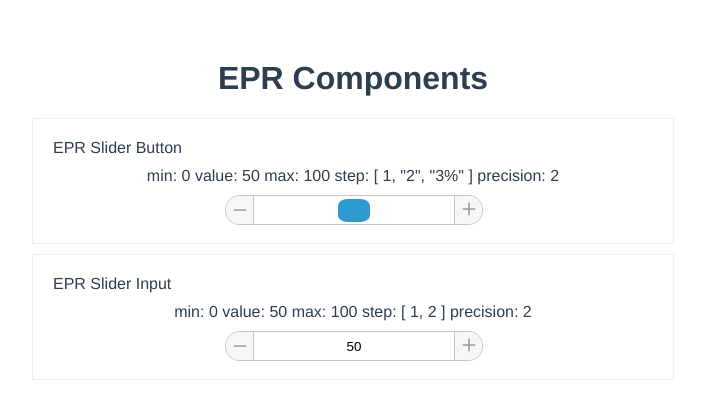
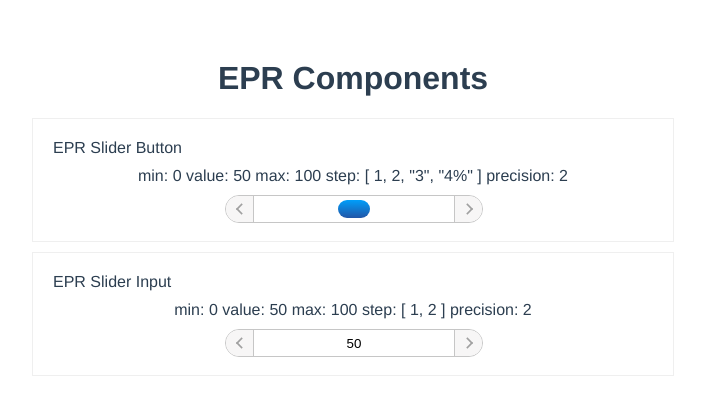
Before and after one commit to ciqtek/epr-components, a Vue app: page / in a window 1280 px wide. Shown: the top 418 px of the page, without its empty margins (287-992 px from the left). Built offline with nearby package versions, Linux system fonts and the light colour scheme.

Commit message:
优化功能

```diff
--- a/src/App.vue
+++ b/src/App.vue
@@ -39,7 +39,7 @@ export default defineComponent({
     const config: Config = reactive({
       min: 0,
       max: 100,
-      step: [1, '2', '3%'],
+      step: [1, 2, '3', '4%'],
       step2: [1, 2],
       value: 50,
       value2: 50,
@@ -93,6 +93,6 @@ export default defineComponent({
 .item{
   margin: 0 auto;
   width: 256px;
-  height: 28px;
+  height: 26px;
 }
 </style>
--- a/src/components/sliderBtn/index.vue
+++ b/src/components/sliderBtn/index.vue
@@ -1,13 +1,13 @@
 <template>
   <div class="epr-btn">
-    <span class="epr-btn-reduce" @click="handleChange('left')">
-      <span class="math-minus"></span>
+    <span class="epr-btn-reduce" @mousedown="btnMouseDownEvent('left', $event)" @mouseup="btnMouseUpEvent('left', $event)" @mouseout="clearBtnTimer">
+      <span class="gg-chevron-left"></span>
     </span>
-    <span class="epr-btn-track" @mousedown.self="mousedownEvent" @mouseup.self="mouseupEvent" @mouseout="clearTimer" ref="track">
+    <span class="epr-btn-track" @mousedown.self="trackMouseDownEvent" @mouseup.self="trackMouseUpEvent" @mouseout="clearTrackTimer" ref="track">
       <span class="epr-btn-slider" ref="slider" @mousedown="sliderMouseDown" @mouseup="sliderMouseUp" @mousemove="sliderMouseMove" @mouseout="sliderMouseOut"></span>
     </span>
-    <span class="epr-btn-increase" @click="handleChange('right')">
-      <span class="math-plus"></span>
+    <span class="epr-btn-increase" @mousedown="btnMouseDownEvent('right', $event)" @mouseup="btnMouseUpEvent('right', $event)">
+      <span class="gg-chevron-right"></span>
     </span>
   </div>
 </template>
@@ -30,7 +30,7 @@ export default defineComponent({
     },
     step: {
       type: Array,
-      default: [1, '5%', '10%']
+      default: [1, 2, '5%', '10%']
     },
     precision: {
       type: Number,
@@ -39,14 +39,16 @@ export default defineComponent({
   },
   emits: ['change'],
   setup (props, { emit }) {
-    const slider = ref() // 滑块 dom
-    const track = ref() // 滑道 dom
-    let sliderWidth = 0 // 滑块的宽度
-    let trackWidth = 0 // 滑道的宽度
-    let timer1: any = 0 // 判断是点击还是长按
-    let timer2: any = 0 // 长按时，间隔时间
-    let canMove = false // 判断能否拖拽
-    let x = 0 // 拖拽的位移距离
+    const slider = ref() // 【滑块】 dom
+    const track = ref() // 【滑道】 dom
+    let sliderWidth = 0 // 【滑块】的宽度
+    let trackWidth = 0 // 【滑道】的宽度
+    let btnTimer1: any = 0 // 判断【按钮】是点击还是长按
+    let btnTimer2: any = 0 // 【按钮】长按时，间隔时间
+    let trackTimer1: any = 0 // 判断【滑道】是点击还是长按
+    let trackTimer2: any = 0 // 【滑道】长按时，间隔时间
+    let canMove = false // 判断【滑块】能否拖拽
+    let x = 0 // 【滑块】拖拽的位移距离
 
     // 初始化，并检查值
     function initAndCheck () {
@@ -78,9 +80,53 @@ export default defineComponent({
       const value = (props.max - props.min) * newPos / (trackWidth - sliderWidth) + props.min
       emit('change', toPrecision(value))
     }
-    // 两侧按钮
-    function handleChange (pos: string) {
+
+    // 【按钮】：按下
+    function btnMouseDownEvent (pos: string, e: MouseEvent) {
+      btnTimer1 = setTimeout(() => {
+        btnLongpress(pos, e)
+      }, 300)
+    }
+    // 【按钮】：长按
+    function btnLongpress (pos: string, e: MouseEvent) {
+      btnTimer1 = 0
+      const propsStep = props.step[1]
+      let step = 0
+      if (typeof propsStep === 'string') {
+        if (propsStep.includes('%')) {
+          step = (trackWidth - sliderWidth) * Number(propsStep.replace('%', '')) / 100
+        } else {
+          step = Number(propsStep) * (trackWidth - sliderWidth) / (props.max - props.min)
+        }
+      } else if (typeof propsStep === 'number') {
+        step = propsStep * (trackWidth - sliderWidth) / (props.max - props.min)
+      } else {
+        return console.error('[EPR SLIDER BUTTON]: 步进的值只能为：整数，数字型字符串 或 带百分号的字符串，如：[1, "2", "5%"]')
+      }
+      btnTimer2 =setInterval(() => {
         const sPos = getSliderLeft()
+        if (pos === 'left') {
+          if (sPos - step >= 0) {
+            slider.value.style.left = (sPos - step) + 'px'
+          } else {
+            slider.value.style.left = '0px'
+          }
+        }
+        if (pos === 'right') {
+          if (sPos + step <= trackWidth - sliderWidth) {
+            slider.value.style.left = (sPos + step) + 'px'
+          } else {
+            slider.value.style.left = (trackWidth - sliderWidth) + 'px'
+          }
+        }
+        returnValue()
+      }, 250)
+    }
+    // 【按钮】：单击
+    function btnMouseUpEvent (pos: string, e: MouseEvent) {
+      clearTimeout(btnTimer1)
+      clearInterval(btnTimer2)
+      if (btnTimer1 !== 0) {
         const propsStep = props.step[0]
         let step = 0
         if (typeof propsStep === 'string') {
@@ -94,15 +140,16 @@ export default defineComponent({
         } else {
           return console.error('[EPR SLIDER BUTTON]: 步进的值只能为：整数，数字型字符串 或 带百分号的字符串，如：[1, "2", "5%"]')
         }
+        const sPos = getSliderLeft()
         if (pos === 'left') {
-        if (sPos - step < 0) {
+          if (sPos - step >= 0) {
+            slider.value.style.left = (sPos - step) + 'px'
+          } else {
             slider.value.style.left = '0px'
-        } else {
-          slider.value.style.left = (sPos - step) + 'px'
           }
         }
         if (pos === 'right') {
-        if (sPos + sliderWidth + step < trackWidth) {
+          if (sPos + step <= trackWidth - sliderWidth) {
             slider.value.style.left = (sPos + step) + 'px'
           } else {
             slider.value.style.left = (trackWidth - sliderWidth) + 'px'
@@ -110,20 +157,27 @@ export default defineComponent({
         }
         returnValue()
       }
-    // 鼠标按下事件
-    function mousedownEvent (e: MouseEvent) {
-      timer1 = setTimeout(() => {
-        longpress(e)
+    }
+    // 【按钮】：清理定时器
+    function clearBtnTimer () {
+      clearTimeout(btnTimer1)
+      clearInterval(btnTimer2)
+    }
+
+    // 【滑道】：按下
+    function trackMouseDownEvent (e: MouseEvent) {
+      trackTimer1 = setTimeout(() => {
+        trackLongpress(e)
       }, 300)
     }
-    // 单击事件
-    function mouseupEvent (e: MouseEvent) {
-      clearTimeout(timer1)
-      clearInterval(timer2)
-      if (timer1 !== 0) {
+    // 【滑道】：单击
+    function trackMouseUpEvent (e: MouseEvent) {
+      clearTimeout(trackTimer1)
+      clearInterval(trackTimer2)
+      if (trackTimer1 !== 0) {
         const offsetX = e.offsetX
         const sPos = getSliderLeft()
-        const propsStep = props.step[1]
+        const propsStep = props.step[2]
         let step = 0
         if (typeof propsStep === 'string') {
           if (propsStep.includes('%')) {
@@ -152,11 +206,11 @@ export default defineComponent({
         returnValue()
       }
     }
-    // 长按事件
-    function longpress (e: MouseEvent) {
-      timer1 = 0
+    // 【滑道】：长按
+    function trackLongpress (e: MouseEvent) {
+      trackTimer1 = 0
       const offsetX = e.offsetX
-      const propsStep = props.step[2]
+      const propsStep = props.step[3]
       let step = 0
       if (typeof propsStep === 'string') {
         if (propsStep.includes('%')) {
@@ -169,7 +223,7 @@ export default defineComponent({
       } else {
         return console.error('[EPR SLIDER BUTTON]: 步进的值只能为：整数，数字型字符串 或 带百分号的字符串，如：[1, "2", "5%"]')
       }
-      timer2 =setInterval(() => {
+      trackTimer2 =setInterval(() => {
         const sPos = getSliderLeft()
         if (offsetX > sPos) {
           if (sPos + step < trackWidth - sliderWidth) {
@@ -187,27 +241,27 @@ export default defineComponent({
         returnValue()
       }, 250)
     }
-    // 清除定时器
-    function clearTimer () {
-      clearTimeout(timer1)
-      clearInterval(timer2)
+    // 【滑道】：清除定时器
+    function clearTrackTimer () {
+      clearTimeout(trackTimer1)
+      clearInterval(trackTimer2)
     }
 
-    // 拖拽：鼠标按下
+    // 【拖拽】：鼠标按下
     function sliderMouseDown (evt: MouseEvent) {
       canMove = true
       const left = getSliderLeft()
       x = evt.clientX - left
     }
-    // 拖拽：鼠标松开
+    // 【拖拽】：鼠标松开
     function sliderMouseUp () {
       canMove = false
     }
-    // 拖拽：鼠标移出
+    // 【拖拽】：鼠标移出
     function sliderMouseOut () {
       canMove = false
     }
-    // 拖拽：鼠标拖拽
+    // 【拖拽】：鼠标拖拽
     function sliderMouseMove (evt: MouseEvent) {
       if (canMove) {
         if (evt.clientX - x < 0) {
@@ -228,10 +282,12 @@ export default defineComponent({
     return {
       track,
       slider,
-      handleChange,
-      mousedownEvent,
-      mouseupEvent,
-      clearTimer,
+      btnMouseDownEvent,
+      btnMouseUpEvent,
+      clearBtnTimer,
+      trackMouseDownEvent,
+      trackMouseUpEvent,
+      clearTrackTimer,
       sliderMouseDown,
       sliderMouseMove,
       sliderMouseUp,
@@ -260,16 +316,29 @@ export default defineComponent({
     background-color: #f7f6f6;
     border-radius: 14px 0 0 14px;
     border-right: 1px solid #c6c6c6;
-    .math-minus {
+    .gg-chevron-left {
+      color: #a0a0a0;
       box-sizing: border-box;
       position: relative;
       display: block;
       transform: scale(0.8);
-      width: 16px;
-      height: 2px;
-      background: currentColor;
-      border-radius: 10px;
-      color: #9a9a9a;
+      width: 22px;
+      height: 22px;
+      border: 2px solid transparent;
+      border-radius: 100px
+    }
+    .gg-chevron-left::after {
+      content: "";
+      display: block;
+      box-sizing: border-box;
+      position: absolute;
+      width: 10px;
+      height: 10px;
+      border-bottom: 2px solid;
+      border-left: 2px solid;
+      transform: rotate(45deg);
+      left: 6px;
+      top: 4px
     }
   }
   .epr-btn-track{
@@ -284,9 +353,12 @@ export default defineComponent({
       left: 0px;
       display: inline-block;
       width: 32px;
-      height: 80%;
-      background-color: #2e99ce;
-      border-radius: 30%;
+      height: 18px;
+      background-image: linear-gradient(#009efa, #2256a7);
+      border-radius: 9px;
+      &:hover{
+        cursor: w-resize;
+      }
     }
   }
   .epr-btn-increase{
@@ -300,28 +372,29 @@ export default defineComponent({
     background-color: #f7f6f6;
     border-radius: 0 14px 14px 0;
     border-left: 1px solid #c6c6c6;
-    .math-plus,
-    .math-plus::after {
+    .gg-chevron-right {
+      color: #a0a0a0;
+      box-sizing: border-box;
+      position: relative;
+      display: block;
+      transform: scale(0.8);
+      width: 22px;
+      height: 22px;
+      border: 2px solid transparent;
+      border-radius: 100px;
+    }
+    .gg-chevron-right::after {
+      content: "";
       display: block;
       box-sizing: border-box;
-        background: currentColor;
-        border-radius: 10px
-    }
-    .math-plus {
-        margin-top: -2px;
-        position: relative;
-        transform: scale(0.8);
-        width: 16px;
-        height: 2px;
-        color: #9a9a9a;
-    }
-    .math-plus::after {
-        content: "";
       position: absolute;
-        width: 2px;
-        height: 16px;
-        top: -7px;
-        left: 7px
+      width: 10px;
+      height: 10px;
+      border-bottom: 2px solid;
+      border-right: 2px solid;
+      transform: rotate(-45deg);
+      right: 6px;
+      top: 4px
     }
   }
 }
--- a/src/components/sliderInput/index.vue
+++ b/src/components/sliderInput/index.vue
@@ -1,18 +1,17 @@
 <template>
   <div class="epr-btn">
     <span class="epr-btn-reduce" @click="handleChange('left')">
-      <span class="math-minus"></span>
+      <span class="gg-chevron-left"></span>
     </span>
     <span class="epr-btn-content">
       <input class="epr-btn-input" v-model="value" type="text" @change="changeEvent" @keydown.down="keyEvent('down')" @keydown.up="keyEvent('up')">
     </span>
     <span class="epr-btn-increase" @click="handleChange('right')">
-      <span class="math-plus"></span>
+      <span class="gg-chevron-right"></span>
     </span>
   </div>
 </template>
 <script lang="ts">
-import { error } from 'console'
 import { defineComponent, onMounted, ref } from 'vue'
 export default defineComponent({
   name: 'epr-slider-input',
```
Lines whose indentation alone changed are shown as unchanged.
